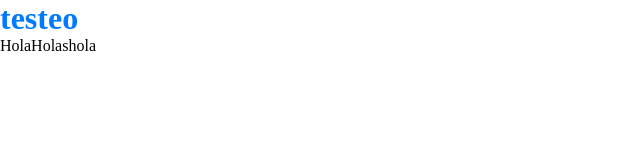
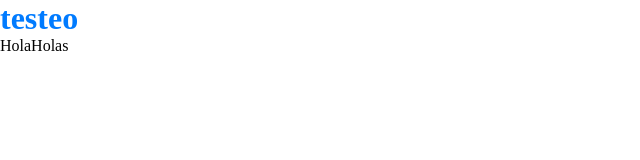
Before and after one commit to squad4-poloit/FrontEnd-PoloIT, a React (Vite) app: page / in a window 1280 px wide. Shown: the top 160 px of the page, without its empty margins (0-640 px from the left). Built offline with nearby package versions, Linux system fonts and the light colour scheme.

Commit message:
test: introduce fixable linting issue for workflow validation
- Add a linting issue that can be automatically fixed

```diff
--- a/src/App.tsx
+++ b/src/App.tsx
@@ -1,14 +1,12 @@
-import "./App.css";
+import './App.css';
 
 function App() {
 	return (
 		<>
 			<h1>testeo</h1>
-			<button type="button"> Hola </button>
-			<button type="button"> Holas </button>
-			<a href="./" target="_blank">
-				hola
-			</a>
+			<button type='button'> Hola </button>
+			<button type='button'> Holas </button>
+			<a href='./' target='_blank'></a>
 		</>
 	);
 }
```
